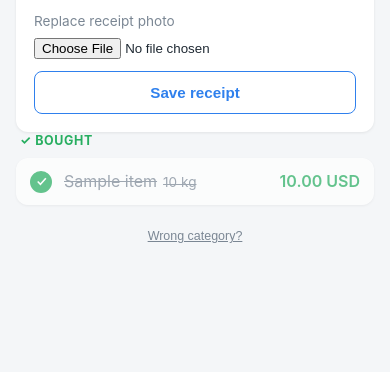
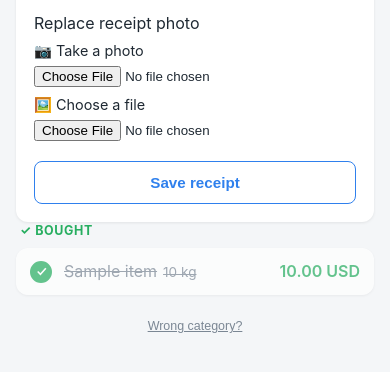
Before and after one commit to andreyshindler/shopping-list, a FastAPI app: a page that uses app/web/templates/list.html in a window 390 px wide. Shown: the part 336-708 px from the top of the page. Run offline with FastAPI, Linux system fonts and the light colour scheme; tables that the repository leaves empty hold one stand-in row (values such as "Sample post"); some libraries are stand-ins or nearby versions.

Commit message:
Fix receipt upload: offer both take-photo and choose-file (#24)
The single input used capture="environment", which on mobile forces the
camera and blocks picking an existing file (and can fail in the Telegram
webview). Replace it with two inputs — take-photo (capture) and choose-file
(no capture) — in both the completion form and the completed-list form.
Both are named "receipt"; the server picks whichever carries a file via
form.getlist. Raise the size cap to 20 MB.


Claude-Session: https://claude.ai/code/session_01CUJCbn8iuWF1zAjwgUpTi2

Co-authored-by: Claude <noreply@anthropic.com>

```diff
--- a/app/web/i18n.py
+++ b/app/web/i18n.py
@@ -62,6 +62,8 @@ TRANSLATIONS: dict[str, dict[str, str]] = {
         "add_receipt": "Add receipt photo",
         "replace_receipt": "Replace receipt photo",
         "save_receipt": "Save receipt",
+        "receipt_take_photo": "📷 Take a photo",
+        "receipt_choose_file": "🖼️ Choose a file",
         "total_spent": "Total spent",
         "shopping_trips": "Shopping trips",
         "avg_trip_cost": "Avg. per trip",
@@ -117,6 +119,8 @@ TRANSLATIONS: dict[str, dict[str, str]] = {
         "add_receipt": "הוספת צילום חשבונית",
         "replace_receipt": "החלפת צילום החשבונית",
         "save_receipt": "שמירת החשבונית",
+        "receipt_take_photo": "📷 צילום חשבונית",
+        "receipt_choose_file": "🖼️ בחירת קובץ",
         "total_spent": "סך ההוצאות",
         "shopping_trips": "מספר קניות",
         "avg_trip_cost": "עלות ממוצעת לקנייה",
--- a/app/web/static/app.css
+++ b/app/web/static/app.css
@@ -203,6 +203,10 @@ button.variant.add:hover { background: #d7eed9; }
   margin: 12px 0;
 }
 .receipt-form { margin-top: 8px; }
+.receipt-fields { border: 0; padding: 0; margin: 0 0 12px; }
+.receipt-fields > span { display: block; margin-bottom: 6px; }
+.receipt-opt { display: block; margin-bottom: 8px; font-size: 0.9rem; }
+.receipt-opt input[type="file"] { display: block; margin-top: 4px; }
 
 label.field { display: block; margin-bottom: 12px; }
 label.field span { display: block; font-size: 0.85rem; color: var(--muted); margin-bottom: 4px; }
--- a/app/web/templates/list.html
+++ b/app/web/templates/list.html
@@ -40,10 +40,15 @@
   {% endif %}
   <form method="post" action="/api/lists/{{ list.web_token }}/receipt"
         enctype="multipart/form-data" class="receipt-form">
-    <label class="field">
+    <fieldset class="field receipt-fields">
       <span>{{ t.replace_receipt if list.has_receipt else t.add_receipt }}</span>
-      <input type="file" name="receipt" accept="image/*" capture="environment" required />
-    </label>
+      <label class="receipt-opt">{{ t.receipt_take_photo }}
+        <input type="file" name="receipt" accept="image/*" capture="environment" />
+      </label>
+      <label class="receipt-opt">{{ t.receipt_choose_file }}
+        <input type="file" name="receipt" accept="image/*" />
+      </label>
+    </fieldset>
     <button type="submit" class="secondary">{{ t.save_receipt }}</button>
   </form>
 </div>
@@ -151,10 +156,15 @@
       <input type="number" step="0.01" min="0" name="real_total" required
              value="{{ '%.2f'|format(totals.predicted_total) if totals.predicted_total else '' }}" />
     </label>
-    <label class="field">
+    <fieldset class="field receipt-fields">
       <span>{{ t.receipt_photo }}</span>
-      <input type="file" name="receipt" accept="image/*" capture="environment" />
-    </label>
+      <label class="receipt-opt">{{ t.receipt_take_photo }}
+        <input type="file" name="receipt" accept="image/*" capture="environment" />
+      </label>
+      <label class="receipt-opt">{{ t.receipt_choose_file }}
+        <input type="file" name="receipt" accept="image/*" />
+      </label>
+    </fieldset>
   </form>
 </div>
 {% endif %}
```
Also changed, not shown: app/web/routes.py (+19 -6 lines), tests/test_receipt_photo.py (+15 -0 lines).
